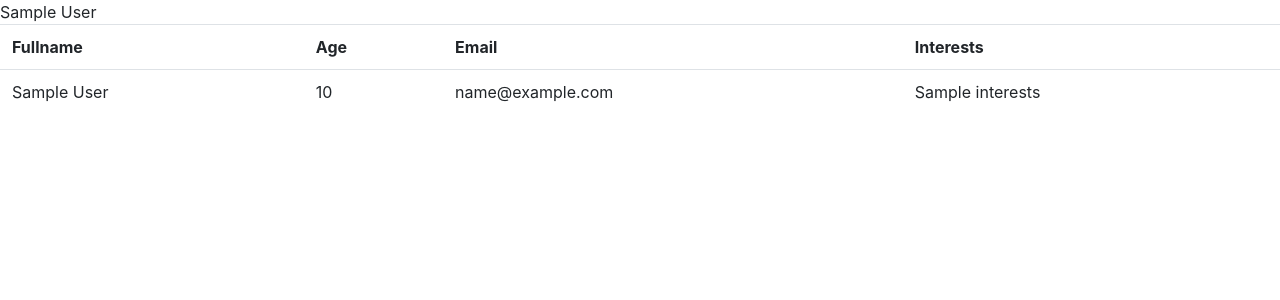
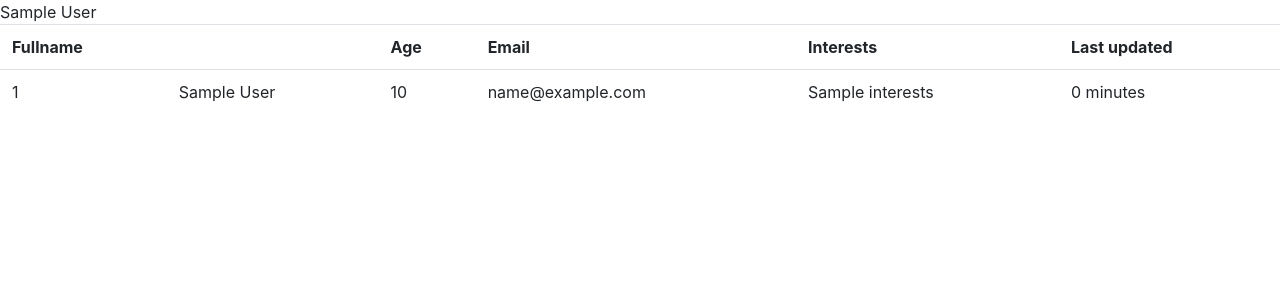
Before and after one commit to IbraDirir/Registeration-App, a Django app: template first_app/home/templates/students.html in a window 1280 px wide. Shown: the top 300 px of the page. Run offline with Django 3.2, Linux system fonts and the light colour scheme; the template is opened without the code that fills it: most values are stand-ins (such as "Sample title", 1, 10 or a date in 2020); some libraries are stand-ins or nearby versions.

Commit message:
filers   done

```diff
--- a/first_app/home/templates/students.html
+++ b/first_app/home/templates/students.html
@@ -26,18 +26,23 @@
 <table class="table">
     <tr>
 <th>Fullname</th>
+<th></th>
 <th>Age</th>
 <th>Email</th>
 <th>Interests</th>
+<th>Last updated</th>
    </tr>
 
     {% for student in students  %}
         <tr>
+        <td>{{forloop.counter}}</td>
         <td>{{student.full_name}}</td>
         <td>{{student.age}}</td>
         <td>{{student.email}}</td>
         <td>{{student.interests}}</td>
-        </tr>
+        <td>{{student.last_update |timesince}}</td>
+
+  </tr>
 
     {% endfor %}
 </table>
--- a/first_app/home/views.py
+++ b/first_app/home/views.py
@@ -34,8 +34,7 @@ def feedback(request):
     form = FeedbackForm(request.POST or None)
     if form.is_valid():
         from_email = form.cleaned_data.get('email')
-        full_name  =  form.cleaned_data.get('eamail')
-        full_name = form.cleaned_data.get('full_name')
+        full_name  =  form.cleaned_data.get('full_name')
         message = form.cleaned_data.get('full_name')
         prepared_message = "You have feedback from {} saying'{}'".format(full_name,message)
         send_mail('New feeback given', 'prepared_message.', 'from_email',
@@ -48,6 +47,7 @@ def feedback(request):
     return render(request, 'feedback.html', context)
 
 def students(request):
-    students = Student.objects.all()
+    search_term = request.GET['search']
+    students = Student.objects.all().order_by('-last_update').filter(full_name__contains=search_term)
     context = {'students':students}
     return render(request, 'students.html', context)
```
Also changed, not shown: first_app/db.sqlite3.
